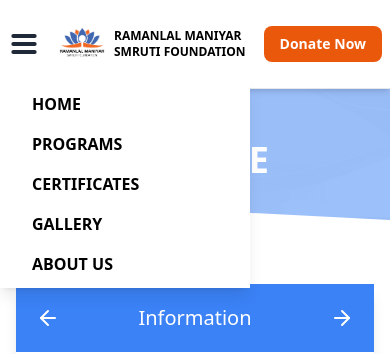
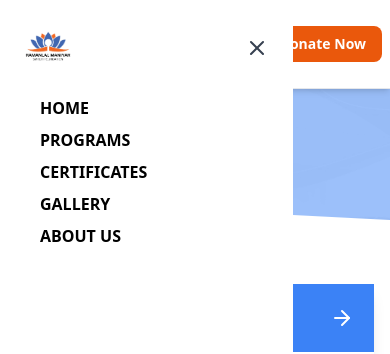
Before and after one commit to sahilkhude117/rmsf, a Next.js app: page /donate/user-information in a window 390 px wide. Both pictures are taken after a click on the button 24 px from the left and 44 px from the top of the page. Shown: the top 354 px of the page. Built offline with nearby package versions, Linux system fonts and the light colour scheme; no server answers.

Commit message:
added mobile size menu

```diff
--- a/components/Appbar.tsx
+++ b/components/Appbar.tsx
@@ -4,6 +4,9 @@ import { Button } from './Button';
 import { DropdownItem, NavbarItem } from './NavbarItem';
 import { useState } from 'react';
 import { useRouter } from 'next/navigation';
+import { Dialog, DialogPanel } from '@headlessui/react';
+import { Menu, X } from 'lucide-react';
+import Image from 'next/image';
 
 export default function Appbar() {
   const [isMenuOpen, setIsMenuOpen] = useState(false);
@@ -17,25 +20,65 @@ export default function Appbar() {
   return (
     <nav className="bg-white fixed w-full z-20 top-0 left-0 border-b border-gray-200 shadow-md">
       <div className="flex items-center justify-between max-w-7xl mx-auto px-2 py-5">
-        <button
-          className="md:hidden text-gray-800"
-          onClick={() => setIsMenuOpen(!isMenuOpen)}
-          aria-label="Toggle Menu"
-        >
-          <svg
-            className="w-8 h-8"
-            fill="none"
-            stroke="currentColor"
-            viewBox="0 0 24 24"
+        <div className="flex lg:hidden">
+          <button
+            type="button"
+            onClick={() => setIsMenuOpen(true)}
+            className="-m-2.5 inline-flex items-center justify-center rounded-md p-2.5 text-gray-700"
           >
-            <path
-              strokeLinecap="round"
-              strokeLinejoin="round"
-              strokeWidth={3}
-              d="M4 6h16M4 12h16M4 18h16"
-            />
-          </svg>
-        </button>
+            <Menu size={32} strokeWidth={3} />
+          </button>
+        </div>
+
+        <Dialog open={isMenuOpen} onClose={setIsMenuOpen} className="lg:hidden">
+          <div className="fixed inset-0 z-50" />
+          <DialogPanel className="fixed inset-y-0 left-0 z-50 w-3/4 overflow-y-auto bg-white px-6 py-6 sm:max-w-sm sm:ring-1 sm:ring-gray-900/10">
+            <div className="flex items-center justify-between">
+              <Image
+                src="/images/rms_logo.png"
+                alt="Logo"
+                width={50}
+                height={50}
+                className="h-12 w-12 sm:h-14 sm:w-14 md:h-16 md:w-16 rounded-full"
+              />
+              <button
+                type="button"
+                onClick={() => setIsMenuOpen(false)}
+                className="-m-2.5 rounded-md p-2.5 text-gray-700"
+              >
+                <span className="sr-only">Close menu</span>
+                <X />
+              </button>
+            </div>
+            <div className="mt-6 flow-root">
+              <div className="-my-6 divide-y divide-gray-500/10">
+                <div className="space-y-2 py-6">
+                  <NavbarItem
+                    href="/home"
+                    title="HOME"
+                    onClick={() => handleMenuClick('/home')}
+                  />
+                  <DropdownItem href="" title="PROGRAMS" />
+                  <NavbarItem
+                    href="/home#certificates"
+                    title="CERTIFICATES"
+                    onClick={() => handleMenuClick('/home#certificates')}
+                  />
+                  <NavbarItem
+                    href="/home#gallery"
+                    title="GALLERY"
+                    onClick={() => handleMenuClick('/home#gallery')}
+                  />
+                  <NavbarItem
+                    href="/home#about"
+                    title="ABOUT US"
+                    onClick={() => handleMenuClick('/home#about')}
+                  />
+                </div>
+              </div>
+            </div>
+          </DialogPanel>
+        </Dialog>
 
         <div className="flex items-center">
           <Logo />
@@ -73,40 +116,6 @@ export default function Appbar() {
           <Button href="/donate/donation-form" text="Donate Now" />
         </div>
       </div>
-
-      {isMenuOpen && (
-        <div
-          className="fixed inset-x-0 top-20 bg-white z-30 shadow-lg md:hidden transition-transform transform duration-300 ease-in-out"
-          style={{
-            transform: isMenuOpen ? 'translateX(0)' : 'translateX(-100%)',
-            width: '250px',
-          }}
-        >
-          <div className="flex flex-col items-start space-y-4 px-4 py-3">
-            <NavbarItem
-              href="/home"
-              title="HOME"
-              onClick={() => handleMenuClick('/home')}
-            />
-            <DropdownItem href="" title="PROGRAMS" />
-            <NavbarItem
-              href="/home#certificates"
-              title="CERTIFICATES"
-              onClick={() => handleMenuClick('/home#certificates')}
-            />
-            <NavbarItem
-              href="/home#gallery"
-              title="GALLERY"
-              onClick={() => handleMenuClick('/home#gallery')}
-            />
-            <NavbarItem
-              href="/home#about"
-              title="ABOUT US"
-              onClick={() => handleMenuClick('/home#about')}
-            />
-          </div>
-        </div>
-      )}
     </nav>
   );
 }
```
